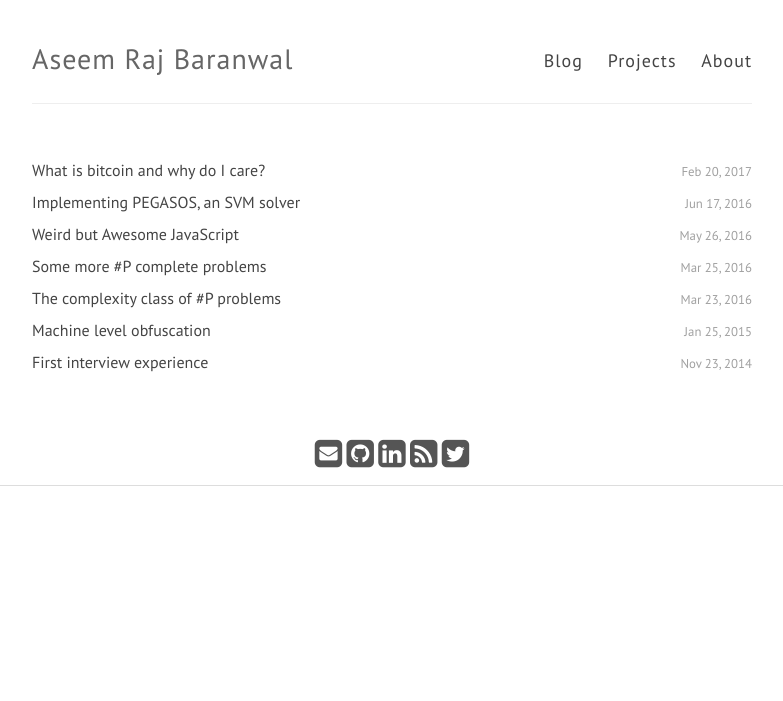
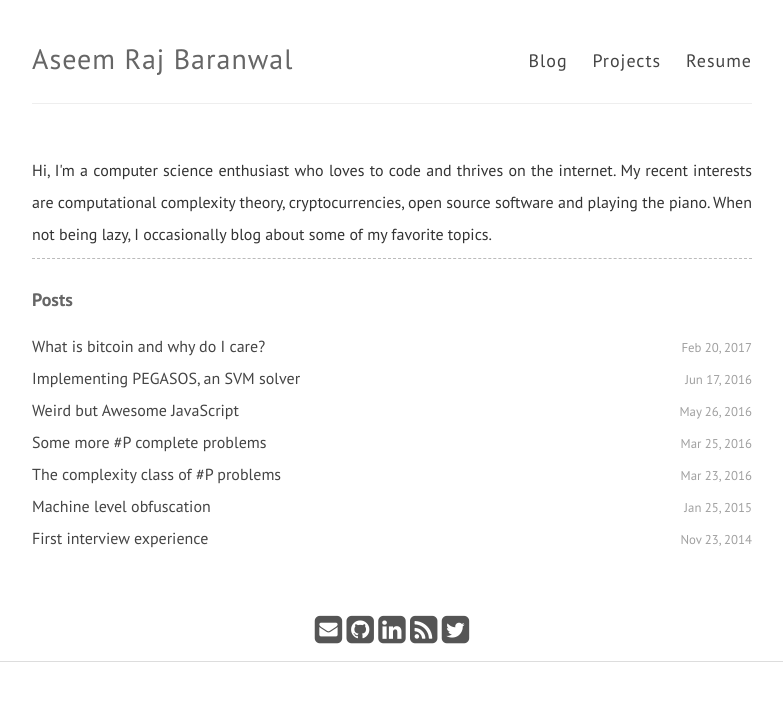
Before and after one commit to aseemrb/aseemrb.github.io, a Jekyll site: the page built from index.html, in a window 1280 px wide. Shown: the top 701 px of the page, without its empty margins (248-1031 px from the left). Built offline with Jekyll 4.4.1, drawn with Linux system fonts in a browser that asks for light colours.

Commit message:
index update

```diff
--- a/_layouts/default.html
+++ b/_layouts/default.html
@@ -29,13 +29,13 @@
           <nav>
             <a class="about-link" href="{{ site.baseurl }}/">Blog</a>
             <a class="about-link" href="{{ site.baseurl }}/projects">Projects</a>
-            <a class="about-link" href="{{ site.baseurl }}/about">About</a>
+            <a class="about-link" href="{{ site.baseurl }}/resume">Resume</a>
           </nav>
         </header>
       </div>
     </div>
 
-    <div id="main" role="main" class="container">
+    <div id="main" role="main" class="container" style="text-align:justify;">
       {{ content }}
     </div>
 
--- a/index.html
+++ b/index.html
@@ -3,30 +3,44 @@ layout: default
 title: Blog
 ---
 
-<!-- <h2 style="color:#666;border-bottom:2px solid rgba(100, 100, 100, 0.7)">Recent Posts</h2> -->
+Hi, I'm a computer science enthusiast who loves to code and thrives on the internet. My recent interests are computational complexity theory, cryptocurrencies, open source software and playing the piano.
+
+When not being lazy, I occasionally blog about some of my favorite topics.
+<hr style="border:none;border-top:1px dashed #bbb;">
 
 <div class="posts">
-  <table style="width:100%;">
+  <table width="100%">
+    <tr>
+      <td colspan="2">
+        <h4 class="category-title">Posts</h4>
+      </td>
+    </tr>
   {% for post in site.posts %}
-  <tr>
-    <!-- <article class="post"> -->
-
-      <!-- <td>
-        &star;
-      </td> -->
+    <!-- {% unless post.next %}
+      <tr>
+        <td colspan="2">
+          <h4 class="category-title">{{ post.date | date: '%Y' }}</h4>
+        </td>
+      </tr>
+    {% else %}
+      {% capture year %}{{ post.date | date: '%Y' }}{% endcapture %}
+      {% capture nyear %}{{ post.next.date | date: '%Y' }}{% endcapture %}
+      {% if year != nyear %}
+      <tr>
+        <td colspan="2">
+          <h4 class="category-title">{{ post.date | date: '%Y' }}</h4>
+        </td>
+      </tr>
+      {% endif %}
+    {% endunless %} -->
+    <tr>
       <td>
         <a class="about-link" href="{{ site.baseurl }}{{ post.url }}" class="read-more">{{ post.title }}</a>
       </td>
       <td class="date">
         {{ post.date | date: "%b %e, %Y" }}
       </td>
-
-      <!-- <div class="entry">
-        {{ post.excerpt }}
-      </div> -->
-
-    <!-- </article> -->
-  </tr>
+    </tr>
   {% endfor %}
   </table>
 </div>
```
Also changed, not shown: about.md (deleted, +0 -19 lines), resume.html (+6 -2 lines).
